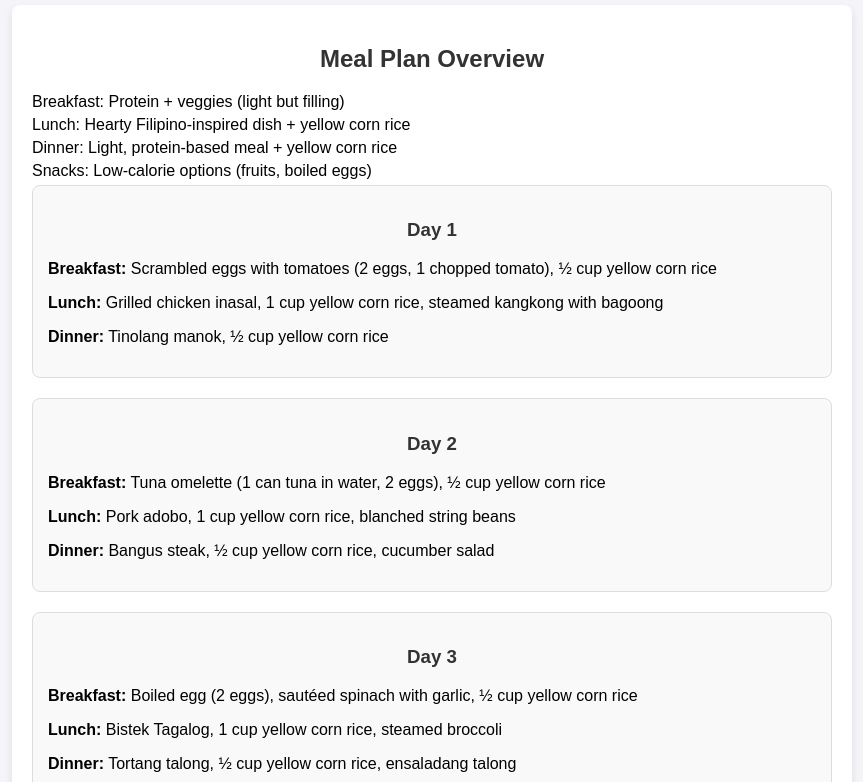
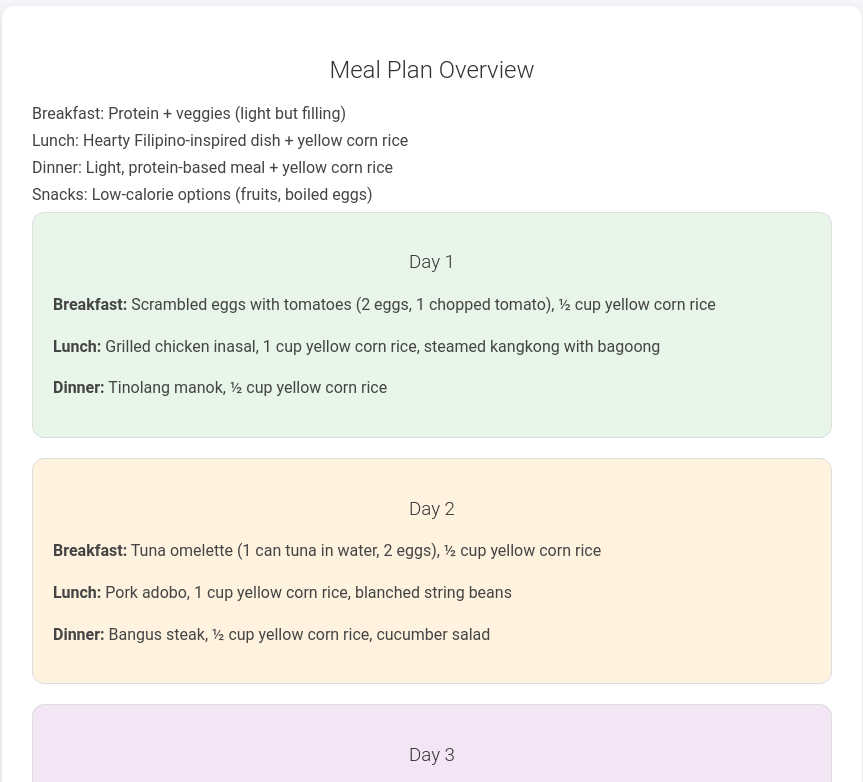
Before and after one commit to zylrey/mealprep, a plain HTML site: page index.html in a window 1280 px wide. Shown: the part 95-877 px from the top of the page, without its empty margins (208-1071 px from the left). Drawn offline with Linux system fonts and the light colour scheme.

Commit message:
update ini

```diff
--- a/index.html
+++ b/index.html
@@ -6,37 +6,54 @@
     <title>7-Day Meal Prep Plan</title>
     <style>
         body {
-            font-family: Arial, sans-serif;
+            font-family: 'Roboto', sans-serif;
             background-color: #f4f4f9;
             margin: 0;
             padding: 20px;
+            color: #444;
         }
         h1, h2, h3 {
             text-align: center;
             color: #333;
+            font-weight: 300;
         }
         .meal-plan {
             background-color: #ffffff;
-            box-shadow: 0 4px 8px rgba(0, 0, 0, 0.1);
+            box-shadow: 0 4px 12px rgba(0, 0, 0, 0.1);
             margin: 20px auto;
-            padding: 20px;
-            border-radius: 8px;
+            padding: 30px;
+            border-radius: 12px;
             max-width: 800px;
         }
         .day-plan {
             border: 1px solid #ddd;
-            padding: 15px;
+            padding: 20px;
             margin-bottom: 20px;
-            border-radius: 8px;
-            background-color: #f9f9f9;
+            border-radius: 12px;
+            transition: transform 0.2s, box-shadow 0.2s;
         }
+        .day-plan:hover {
+            transform: translateY(-5px);
+            box-shadow: 0 6px 15px rgba(0, 0, 0, 0.15);
+        }
+        .day-plan:nth-child(1) { background-color: #e3f2fd; } /* Day 1 */
+        .day-plan:nth-child(2) { background-color: #fce4ec; } /* Day 2 */
+        .day-plan:nth-child(3) { background-color: #e8f5e9; } /* Day 3 */
+        .day-plan:nth-child(4) { background-color: #fff3e0; } /* Day 4 */
+        .day-plan:nth-child(5) { background-color: #f3e5f5; } /* Day 5 */
+        .day-plan:nth-child(6) { background-color: #e0f7fa; } /* Day 6 */
+        .day-plan:nth-child(7) { background-color: #f9fbe7; } /* Day 7 */
         ul, ol {
             margin: 0;
             padding: 0;
             list-style-type: none;
         }
         li {
-            margin: 5px 0;
+            margin: 8px 0;
+            font-size: 16px;
+        }
+        p {
+            line-height: 1.6;
         }
     </style>
 </head>
```
